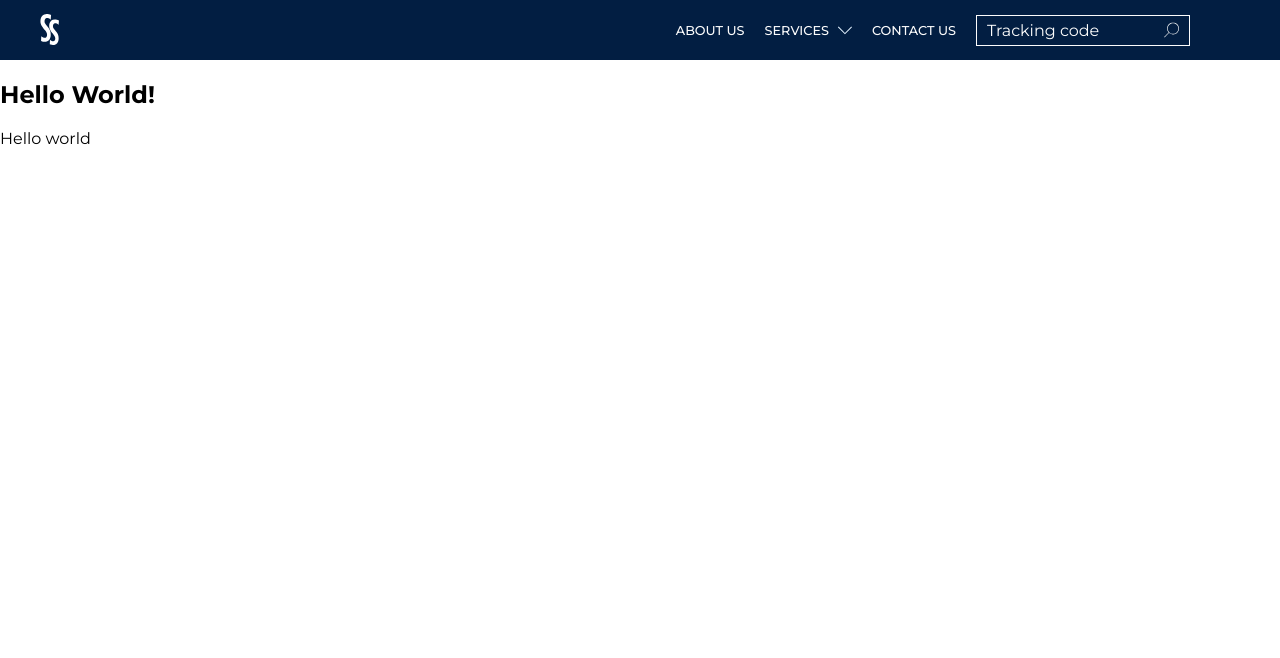
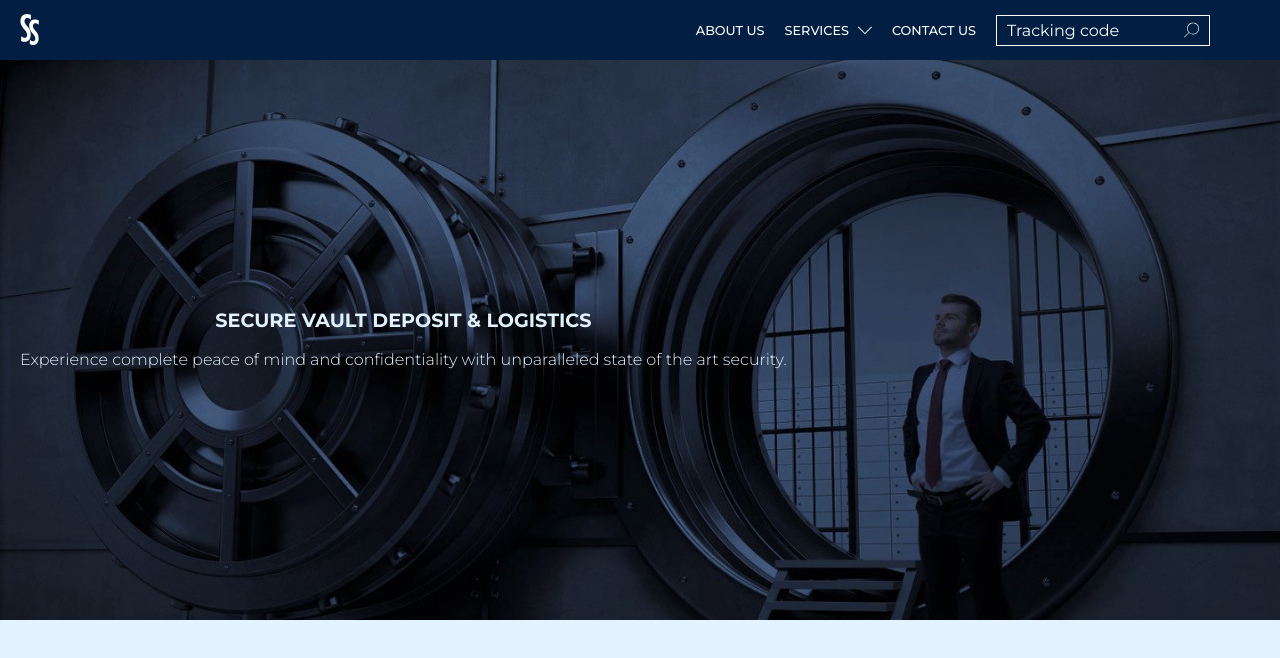
Before and after one commit to alf86930/swift-security, a Gatsby site: page / in a window 1280 px wide. Built offline with nearby package versions, Linux system fonts and the light colour scheme; Gatsby itself is replaced by a stand-in of ours.

Commit message:
complete first hero

```diff
--- /dev/null
+++ b/src/components/hero/hero.module.scss
@@ -0,0 +1,27 @@
+.hero {
+  display: flex;
+  align-items: center;
+  width: 100%;
+  height: 70vh;
+  background-color: var(--blue-lightest);
+  overflow: hidden;
+  position: relative;
+}
+
+.heroBg {
+  width: 100%;
+  height: 100%;
+  position: absolute;
+  left: 0;
+  right: 0;
+  z-index: 2;
+  object-fit: cover;
+}
+
+.heroContent {
+  color: var(--blue-lightest);
+  padding: 20px;
+  border-top-right-radius: 5px;
+  border-bottom-right-radius: 5px;
+  z-index: 3;
+}
--- /dev/null
+++ b/src/components/hero/index.tsx
@@ -0,0 +1,23 @@
+import * as React from 'react'
+import styles from './hero.module.scss'
+
+type HeroProps = {
+  bg: any
+  content: React.ReactNode
+}
+
+const Hero: React.FC<HeroProps> = ({ bg, content }) => {
+  return (
+    <div className={styles.hero}>
+      <img
+        className={styles.heroBg}
+        src={bg}
+        alt="Man standing in front of vault"
+      />
+
+      <div className={styles.heroContent}>{content}</div>
+    </div>
+  )
+}
+
+export default Hero
--- a/src/components/navbar/index.tsx
+++ b/src/components/navbar/index.tsx
@@ -6,9 +6,9 @@ import Hamburger from '../hamburger'
 import SecondaryMenu from './SecondaryMenu'
 
 // icons
-import LogoIcon from '../../assets/LogoIcon'
-import ArrowDown from '../../assets/ArrowDownIcon'
-import SearchIcon from '../../assets/SearchIcon'
+import LogoIcon from '../../assets/icons/LogoIcon'
+import ArrowDown from '../../assets/icons/ArrowDownIcon'
+import SearchIcon from '../../assets/icons/SearchIcon'
 
 // style
 import styles from './navbar.module.scss'
--- a/src/components/navbar/navbar.module.scss
+++ b/src/components/navbar/navbar.module.scss
@@ -5,10 +5,11 @@
   align-items: center;
   justify-content: space-between;
   height: 60px;
-  padding: 0 40px;
+  padding: 0 20px;
   background-color: var(--blue-darkest);
   color: var(--white);
   position: relative;
+  z-index: 999;
 }
 
 .navMenu {
@@ -79,7 +80,6 @@
 
   &::placeholder {
     color: var(--white);
-    // font-size: 0.8em;
   }
 }
 
--- a/src/layout/global.scss
+++ b/src/layout/global.scss
@@ -21,7 +21,15 @@ body {
   box-sizing: border-box;
 }
 
+#___gatsby,
+#gatsby-focus-wrapper {
+  height: 100%;
+}
+
 .main {
-  height: inherit;
-  max-width: 800px;
+  height: 100%;
+  width: 100%;
+  margin: 0 auto;
+  position: relative;
+  background-color: var(--blue-lightest);
 }
--- /dev/null
+++ b/src/pages/_styles/index.module.scss
@@ -0,0 +1,12 @@
+.heroH2 {
+  font-size: 1.2em;
+  font-weight: 600;
+  text-align: center;
+  text-transform: uppercase;
+}
+
+.heroP {
+  font-weight: 300;
+  text-align: center;
+  line-height: 1.5;
+}
--- a/src/pages/index.tsx
+++ b/src/pages/index.tsx
@@ -1,10 +1,26 @@
 import * as React from 'react'
+
 import Layout from '../layout'
+// images
+import HomeVaultOneImg from '../assets/images/home-vault-one.jpg'
+import Hero from '../components/hero'
+
+import styles from './_styles/index.module.scss'
+
+const heroOneContent = (
+  <>
+    <h2 className={styles.heroH2}>Secure Vault Deposit &amp; Logistics</h2>
+
+    <p className={styles.heroP}>
+      Experience complete peace of mind and confidentiality with unparalleled
+      state of the art security.
+    </p>
+  </>
+)
 
 const IndexPage = () => (
   <Layout title="Home">
-    <h2>Hello World!</h2>
-    <p>Hello world</p>
+    <Hero bg={HomeVaultOneImg} content={heroOneContent} />
   </Layout>
 )
 
```
Also changed, not shown: src/assets/icons/ArrowDownIcon.tsx (renamed from src/assets/ArrowDownIcon.tsx), src/assets/icons/LogoIcon.tsx (renamed from src/assets/LogoIcon.tsx), src/assets/icons/SearchIcon.tsx (renamed from src/assets/SearchIcon.tsx), src/assets/images/home-vault-one.jpg (added).
